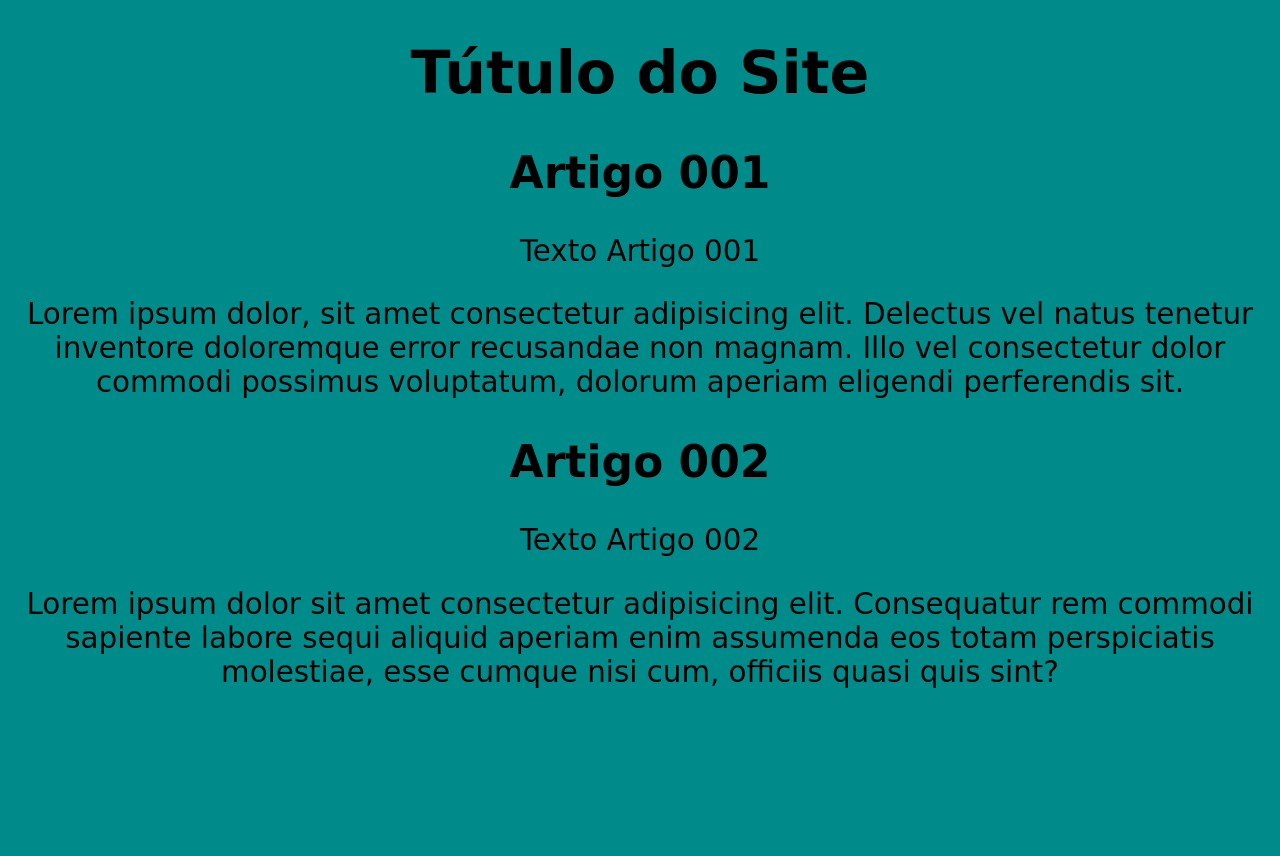
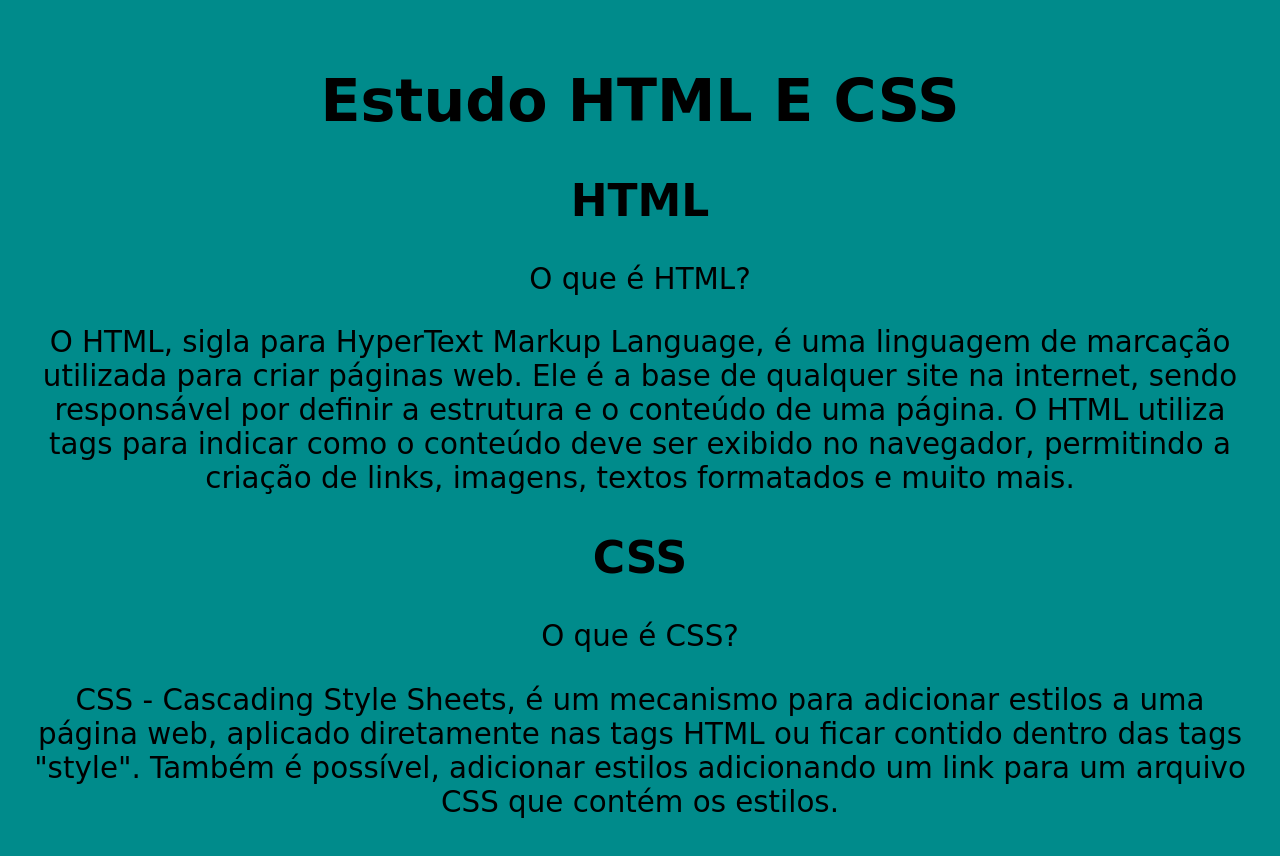
Before and after one commit to AlanSDN/Projeto-Site, a plain HTML site: page index.html in a window 1280 px wide. Before the commit the page ends 800 px from the top, so only its background shows below. Drawn offline with Linux system fonts and the light colour scheme.

Commit message:
atualizando site

```diff
--- a/Estilos/style.css
+++ b/Estilos/style.css
@@ -4,5 +4,6 @@ body {
     font-size: 22pt;
     font-family: cursive;
     text-align: center;
+    padding: 20px;
 
 }
--- a/index.html
+++ b/index.html
@@ -3,23 +3,24 @@
 <head>
     <meta charset="UTF-8">
     <meta name="viewport" content="width=device-width, initial-scale=1.0">
-    <title>Título do Site</title>
+    <title>Site de estudo</title>
     <link rel="stylesheet" href="Estilos/style.css">
+    <link rel="shortcut icon" href="imagens/Icon-site.png" type="image/x-icon">
 
 </head>
 <body>
     <header>
-        <h1>Tútulo do Site</h1>
+        <h1>Estudo HTML E CSS</h1>
     </header>
     <article>
-        <h2>Artigo 001</h2>
-        <p>Texto Artigo 001</p>
-        <p>Lorem ipsum dolor, sit amet consectetur adipisicing elit. Delectus vel natus tenetur inventore doloremque error recusandae non magnam. Illo vel consectetur dolor commodi possimus voluptatum, dolorum aperiam eligendi perferendis sit.</p>
+        <h2>HTML</h2>
+        <p>O que é HTML?</p>
+        <p>O HTML, sigla para HyperText Markup Language, é uma linguagem de marcação utilizada para criar páginas web. Ele é a base de qualquer site na internet, sendo responsável por definir a estrutura e o conteúdo de uma página. O HTML utiliza tags para indicar como o conteúdo deve ser exibido no navegador, permitindo a criação de links, imagens, textos formatados e muito mais.</p>
     </article>
     <article>
-        <h2>Artigo 002</h2>
-        <p>Texto Artigo 002</p>
-        <p>Lorem ipsum dolor sit amet consectetur adipisicing elit. Consequatur rem commodi sapiente labore sequi aliquid aperiam enim assumenda eos totam perspiciatis molestiae, esse cumque nisi cum, officiis quasi quis sint?</p>
+        <h2>CSS</h2>
+        <p>O que é CSS?</p>
+        <p>CSS - Cascading Style Sheets, é um mecanismo para adicionar estilos a uma página web, aplicado diretamente nas tags HTML ou ficar contido dentro das tags "style". Também é possível, adicionar estilos adicionando um link para um arquivo CSS que contém os estilos.</p>
     </article>
 
 </body>
```
